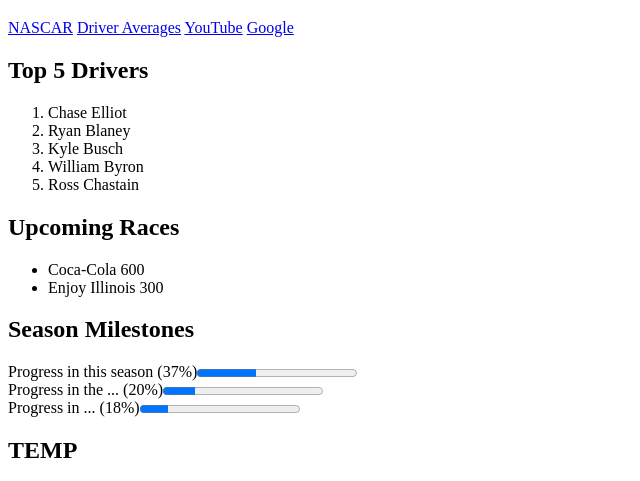
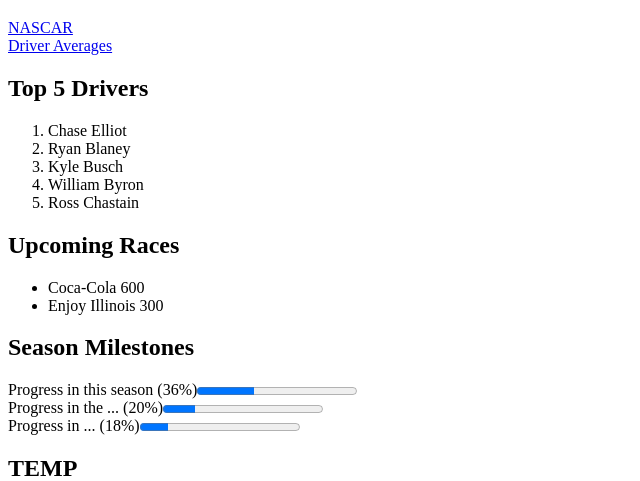
Before and after one commit to homeGrownCheese/homeGrownCheese.github.io, a plain HTML site: page index.html in a window 1280 px wide. Shown: the part 61-542 px from the top of the page, without its empty margins (0-640 px from the left). Drawn offline with Linux system fonts and the light colour scheme.

Commit message:
Update index.html

```diff
--- a/index.html
+++ b/index.html
@@ -11,10 +11,11 @@
 
 
 <nav>
+	</p>
 <a href="https://www.NASCAR.com">NASCAR</a>
+	<br>
 <a href="https://www.driveraverages.com">Driver Averages</a>
-<a href="https://www.YouTube.com">YouTube</a>
-<a href="https://www.google.com">Google</a>
+	</p>
 </nav>
 
 
@@ -40,7 +41,7 @@
 
 <section>
 	<h2>Season Milestones</h2>
-	<p>Progress in this season (37%)<progress value="37" max="100"></progress>
+	<p>Progress in this season (36%)<progress value="36" max="100"></progress>
 	<br>
 	Progress in the ... (20%)<progress value="20" max="100"></progress>
 	<br>
```
